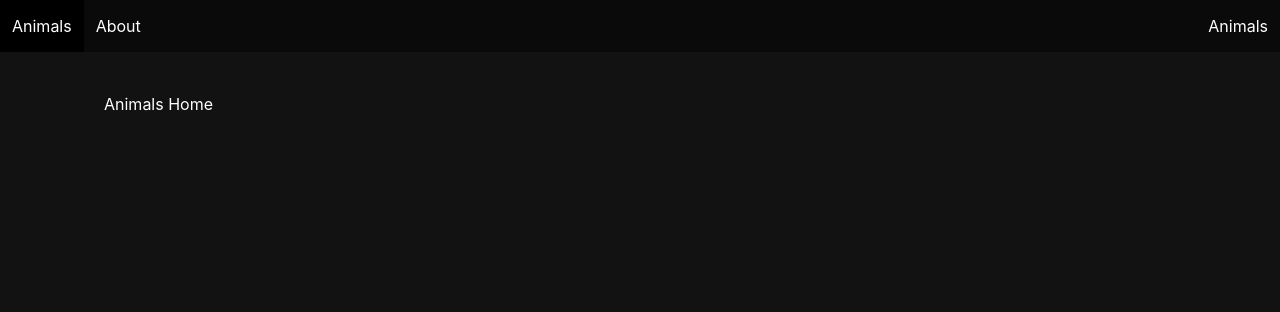
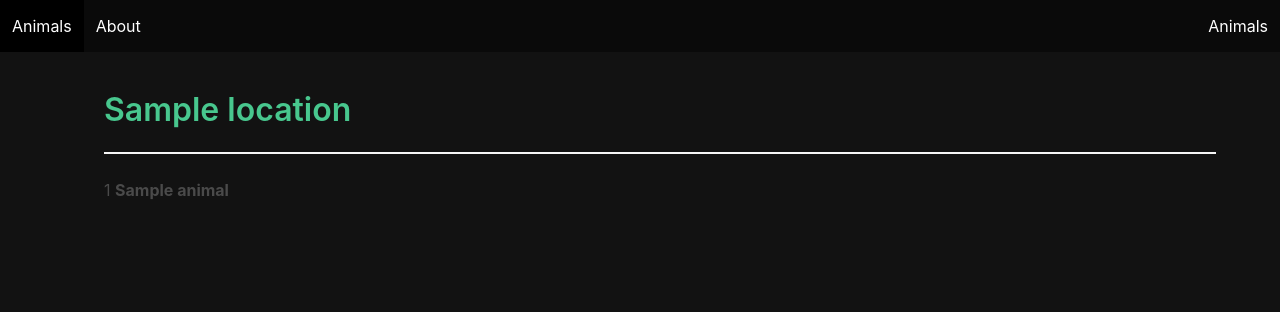
Before and after one commit to juliafan55/django-animals, a Django app: page / in a window 1280 px wide. Shown: the top 312 px of the page. Run offline with Django 4.2, Linux system fonts and the light colour scheme; tables that the repository leaves empty hold one stand-in row (values such as "Sample post").

Commit message:
added locations

```diff
--- a/main_app/admin.py
+++ b/main_app/admin.py
@@ -1,5 +1,7 @@
 from django.contrib import admin
-from .models import Animal
+from .models import Animal, Group, Location
 
 # Register your models here.
 admin.site.register(Animal)
+admin.site.register(Group)
+admin.site.register(Location)
--- a/main_app/models.py
+++ b/main_app/models.py
@@ -16,3 +16,20 @@ class Animal(models.Model):
 
     class Meta:
         ordering = ['name']
+
+
+class Group(models.Model):
+    name = models.CharField(max_length=100)
+    animal = models.ForeignKey(
+        Animal, on_delete=models.CASCADE, related_name="groups")
+
+    def __str__(self):
+        return self.name
+
+
+class Location(models.Model):
+    title = models.CharField(max_length=150)
+    animals = models.ManyToManyField(Animal)
+
+    def __str__(self):
+        return self.title
--- a/main_app/templates/home.html
+++ b/main_app/templates/home.html
@@ -1,5 +1,21 @@
 {% extends 'base.html' %}
-{% block title %} Home {% endblock %}
 {% block content %}
-<h1>Animals Home</h1>
+<div class="home__playlists">
+    {% for location in locations %}
+
+        <div class="playlist mb-5">
+            <h3 class="title is-3 has-text-success">{{location.title}}</h3>
+            <hr />
+            {% for location in location.animals.all %}
+
+            <div class="song">
+                <span>{{forloop.counter}}</span>
+                <span><b>{{location.name}}</b></span>
+            </div>
+        {% endfor %}
+    </div>
+{% empty %}
+    <div class="playlist mb-5">"There are no songs in this playlist"</div>
+{% endfor %}
+</div>
 {% endblock %}
--- a/main_app/views.py
+++ b/main_app/views.py
@@ -7,13 +7,18 @@ from django.views.generic.edit import CreateView, UpdateView, DeleteView
 from django.views.generic import DetailView
 from django.urls import reverse
 
-from .models import Animal
+from .models import Animal, Location
 
 # Create your views here.
 
 
 class Home(TemplateView):
     template_name = "home.html"
+
+    def get_context_data(self, **kwargs):
+        context = super().get_context_data(**kwargs)
+        context['locations'] = Location.objects.all()
+        return context
 
 
 class About(TemplateView):
```
Also changed, not shown: main_app/templates/animal_detail.html (+21 -0 lines), main_app/migrations/0002_country.py (added), main_app/migrations/0003_location.py (added), main_app/migrations/0004_group_delete_country.py (added), 1 other file.
